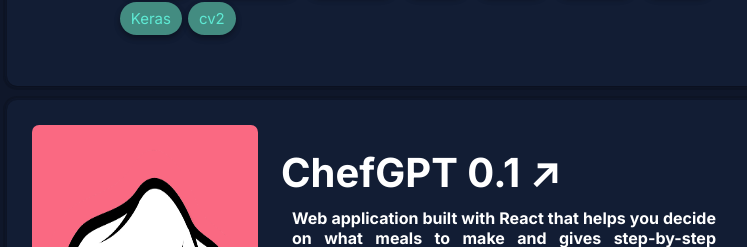
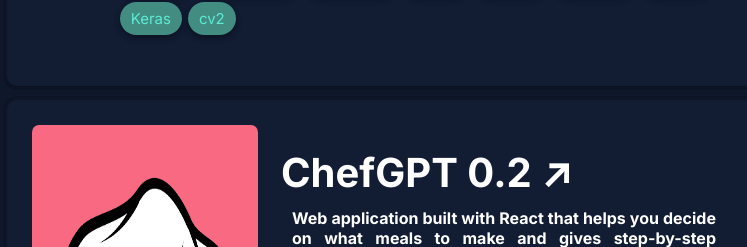
Before and after one commit to Hoccyy/my-portfolio, a Next.js app: page /work in a window 1280 px wide. Shown: the part 931-1178 px from the top of the page, without its empty margins (249-996 px from the left). Built offline with nearby package versions, Linux system fonts and the light colour scheme.

Commit message:
Resume update     (Automated)

```diff
--- a/src/app/work/page.tsx
+++ b/src/app/work/page.tsx
@@ -24,7 +24,7 @@
       />
 
       <ProjectItem
-        projectTitle='ChefGPT 0.1'
+        projectTitle='ChefGPT 0.2'
         imageSrc='/chef.png'
         repoLink='https://github.com/Hoccyy/ChefGPT'
         imageIncluded={true}
```
